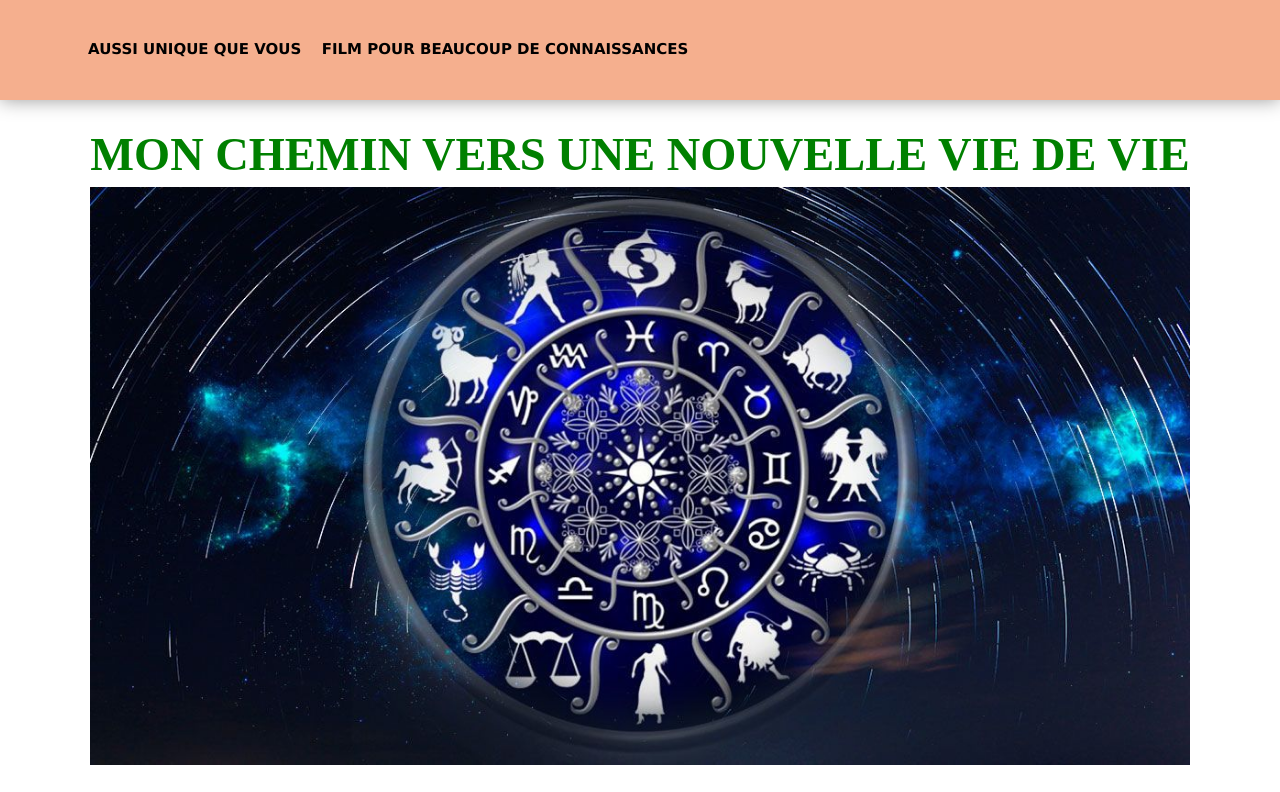
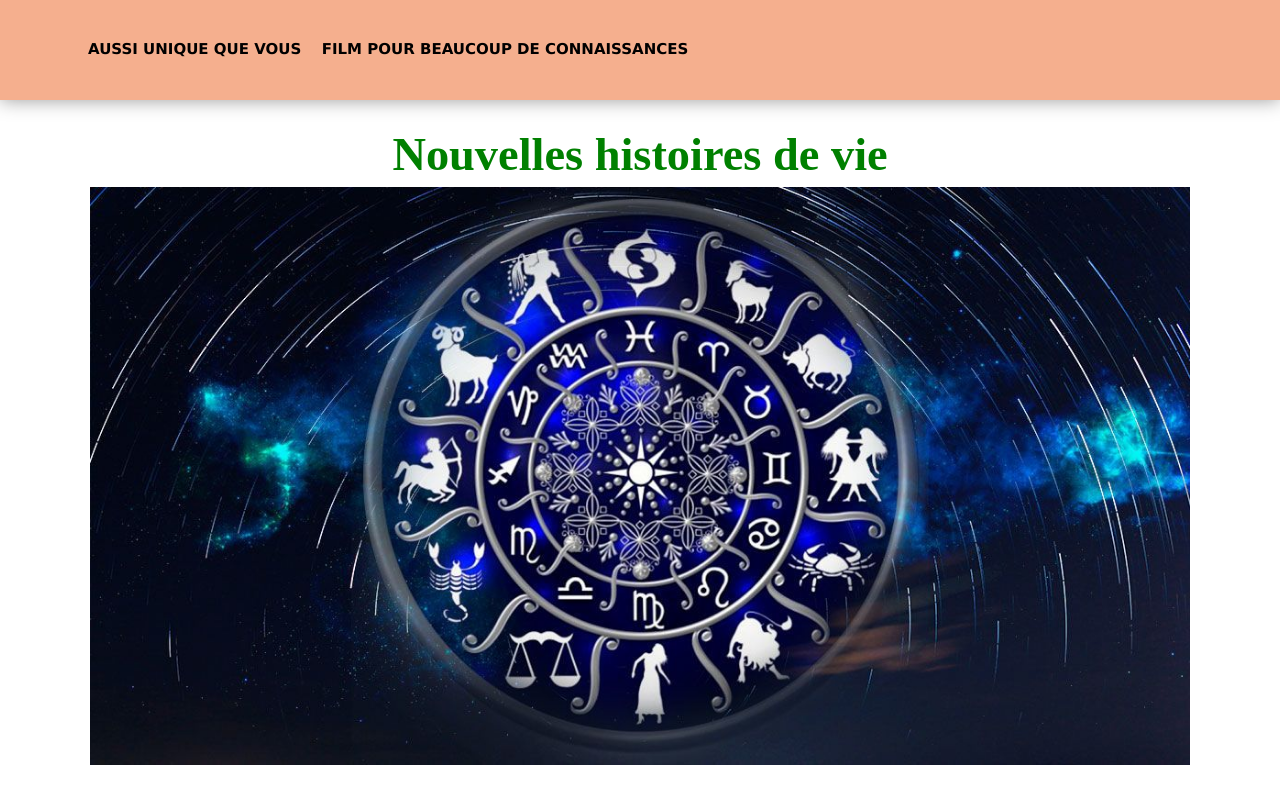
Before and after one commit to fiomargers/france, a plain HTML site: page index.html in a window 1280 px wide. Shown: the top 792 px of the page. Drawn offline with Linux system fonts and the light colour scheme.

Commit message:
Update index.html

```diff
--- a/index.html
+++ b/index.html
@@ -35,7 +35,7 @@
 				<div class="content">
 					<div style="text-decoration:none; text-align: left" class="title">
 						<h1 style="color:green; text-align: center;">
-             MON CHEMIN VERS UNE NOUVELLE VIE DE VIE
+             Nouvelles histoires de vie
 						</h1>
                         <img src="assets/jhds43hds3.jpeg" width="100%">
 					</div>
```
